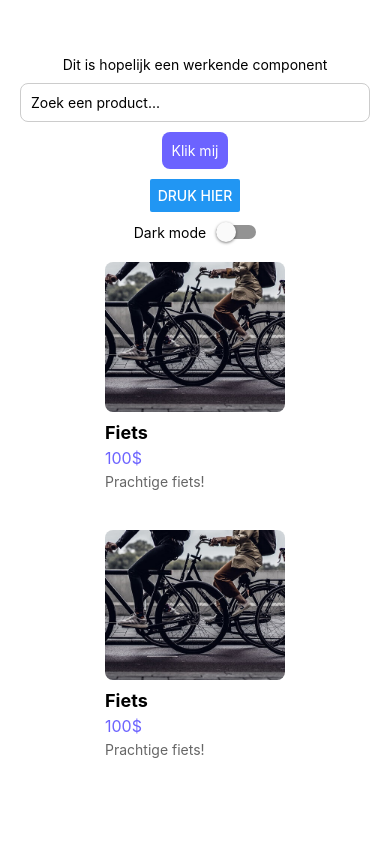
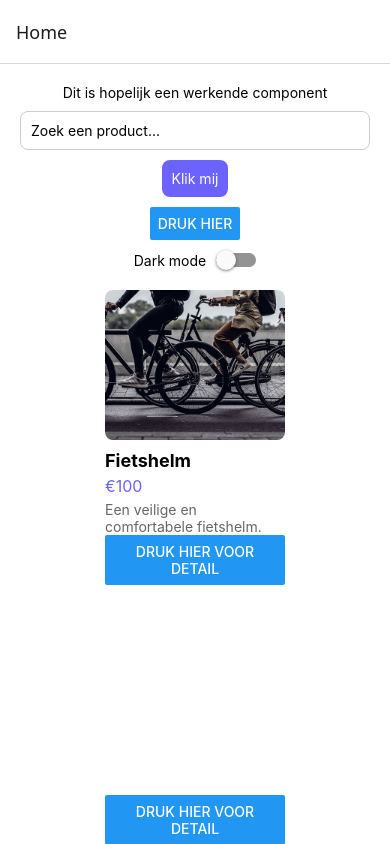
Before and after one commit to Stef-Hermans/mobile-app, a React Native app: screen /Home in a window 390 px wide. Built offline with nearby package versions, Linux system fonts and the light colour scheme.

Commit message:
Les - 18/03/2026

```diff
--- a/App.js
+++ b/App.js
@@ -11,84 +11,21 @@ import {
 } from "react-native";
 import { useState } from "react";
 import ProductCard from "./components/ProductCard";
+import { NavigationContainer } from "@react-navigation/native";
+import { createNativeStackNavigator } from "@react-navigation/native-stack";
+
+import HomeScreen from "./screens/HomeScreen";
+import ProductDetail from "./screens/ProductDetail";
+
+const Stack = createNativeStackNavigator();
 
 export default function App() {
-  const [text, setText] = useState("");
-  const [isEnabled, setIsEnabled] = useState(false);
-
-  const product = {
-    name: "Fietshelm",
-    price: "$100",
-    description: "Een veilige en comfortabele fietshelm.",
-  };
-
   return (
-    <ScrollView contentContainerStyle={styles.container}>
-      <Text>Dit is hopelijk een werkende component</Text>
-
-      {/* TextInput */}
-      <TextInput
-        style={styles.input}
-        placeholder="Zoek een product..."
-        value={text}
-        onChangeText={setText}
-      />
-
-      {/* Pressable */}
-      <Pressable style={styles.pressable}>
-        <Text style={styles.pressableText}>Klik mij</Text>
-      </Pressable>
-
-      {/* Button */}
-      <Button title="Druk hier" onPress={() => alert("Button geklikt")} />
-
-      {/* Switch */}
-      <View style={styles.switchContainer}>
-        <Text>Dark mode</Text>
-        <Switch
-          value={isEnabled}
-          onValueChange={() => setIsEnabled(!isEnabled)}
-        />
-      </View>
-
-      {/* ProductCards */}
-      <ProductCard product={product} />
-      <ProductCard product={product} />
-
-      <StatusBar style="auto" />
-    </ScrollView>
+    <NavigationContainer>
+      <Stack.Navigator>
+        <Stack.Screen name="Home" component={HomeScreen} />
+        <Stack.Screen name="Details" component={ProductDetail} />
+      </Stack.Navigator>
+    </NavigationContainer>
   );
 }
-
-const styles = StyleSheet.create({
-  container: {
-    flexGrow: 1,
-    backgroundColor: "#fff",
-    alignItems: "center",
-    justifyContent: "center",
-    padding: 20,
-  },
-  input: {
-    width: "100%",
-    borderWidth: 1,
-    borderColor: "#ccc",
-    padding: 10,
-    marginVertical: 10,
-    borderRadius: 8,
-  },
-  pressable: {
-    backgroundColor: "#6C63FF",
-    padding: 10,
-    borderRadius: 8,
-    marginBottom: 10,
-  },
-  pressableText: {
-    color: "#fff",
-  },
-  switchContainer: {
-    flexDirection: "row",
-    alignItems: "center",
-    gap: 10,
-    marginVertical: 10,
-  },
-});
--- a/components/ProductCard.js
+++ b/components/ProductCard.js
@@ -1,13 +1,16 @@
 import React from "react";
-import { View, Text, Image, StyleSheet } from "react-native";
+import { View, Text, Image, Button, StyleSheet } from "react-native";
+import { useNavigation } from "@react-navigation/native";
 
-const ProductCard = ({ product }) => {
+const ProductCard = ({ title, description, price, image, onPress }) => {
+  const navigation = useNavigation();
   return (
     <View style={styles.card}>
-      <Image source={require("../images/product.jpg")} style={styles.image} />
-      <Text style={styles.title}>Fiets</Text>
-      <Text style={styles.price}>100$</Text>
-      <Text style={styles.description}>Prachtige fiets!</Text>
+      <Image source={image} style={styles.image} />
+      <Text style={styles.title}>{title}</Text>
+      <Text style={styles.price}>{price}</Text>
+      <Text style={styles.description}>{description}</Text>
+      <Button title="Druk hier voor detail" onPress={onPress} />
     </View>
   );
 };
--- /dev/null
+++ b/screens/HomeScreen.js
@@ -0,0 +1,109 @@
+import { StatusBar } from "expo-status-bar";
+import {
+  StyleSheet,
+  Text,
+  View,
+  TextInput,
+  Pressable,
+  ScrollView,
+  Button,
+  Switch,
+} from "react-native";
+import { useState } from "react";
+import ProductCard from "../components/ProductCard";
+
+const HomeScreen = ({ navigation }) => {
+  const [text, setText] = useState("");
+  const [isEnabled, setIsEnabled] = useState(false);
+
+  const product = {
+    name: "Fietshelm",
+    price: "$100",
+    description: "Een veilige en comfortabele fietshelm.",
+  };
+
+  return (
+    <ScrollView contentContainerStyle={styles.container}>
+      <Text>Dit is hopelijk een werkende component</Text>
+
+      {/* TextInput */}
+      <TextInput
+        style={styles.input}
+        placeholder="Zoek een product..."
+        value={text}
+        onChangeText={setText}
+      />
+
+      {/* Pressable */}
+      <Pressable style={styles.pressable}>
+        <Text style={styles.pressableText}>Klik mij</Text>
+      </Pressable>
+
+      {/* Button */}
+      <Button title="Druk hier" onPress={() => alert("Button geklikt")} />
+
+      {/* Switch */}
+      <View style={styles.switchContainer}>
+        <Text>Dark mode</Text>
+        <Switch
+          value={isEnabled}
+          onValueChange={() => setIsEnabled(!isEnabled)}
+        />
+      </View>
+
+      {/* ProductCards */}
+      <ProductCard
+        title="Fietshelm"
+        description="Een veilige en comfortabele fietshelm."
+        price="€100"
+        image={require("../images/product.jpg")}
+        onPress={() =>
+          navigation.navigate("Details", {
+            title: "Fietshelm",
+            description: "Een veilige en comfortabele fietshelm.",
+            price: "100",
+            image: require("../images/product.jpg"),
+          })
+        }
+      />
+      <ProductCard product={product} />
+
+      <StatusBar style="auto" />
+    </ScrollView>
+  );
+};
+
+const styles = StyleSheet.create({
+  container: {
+    flexGrow: 1,
+    backgroundColor: "#fff",
+    alignItems: "center",
+    justifyContent: "center",
+    padding: 20,
+  },
+  input: {
+    width: "100%",
+    borderWidth: 1,
+    borderColor: "#ccc",
+    padding: 10,
+    marginVertical: 10,
+    borderRadius: 8,
+  },
+  pressable: {
+    backgroundColor: "#6C63FF",
+    padding: 10,
+    borderRadius: 8,
+    marginBottom: 10,
+  },
+  pressableText: {
+    color: "#fff",
+  },
+  switchContainer: {
+    flexDirection: "row",
+    alignItems: "center",
+    gap: 10,
+    marginVertical: 10,
+  },
+});
+
+export default HomeScreen;
--- /dev/null
+++ b/screens/ProductDetail.js
@@ -0,0 +1,77 @@
+import { StatusBar } from "expo-status-bar";
+import {
+  StyleSheet,
+  Text,
+  ScrollView,
+  Image,
+  View,
+  Button,
+} from "react-native";
+import { useState } from "react";
+
+const ProductDetail = ({ route }) => {
+  const { title, description, price, image } = route.params;
+
+  const [quantity, setQuantity] = useState(1);
+
+  const increaseQuantity = () => setQuantity(quantity + 1);
+  const decreaseQuantity = () => {
+    if (quantity > 1) {
+      setQuantity(quantity - 1);
+    }
+  };
+
+  return (
+    <ScrollView contentContainerStyle={styles.container}>
+      <Text style={styles.title}>Detailscherm</Text>
+      <Image source={image} style={styles.image} />
+      <Text style={styles.title}>{title}</Text>
+      <Text style={styles.price}>€{price}</Text>
+      <Text style={styles.description}>{description}</Text>
+
+      <View style={styles.quantityContainer}>
+        <Button title="-" onPress={decreaseQuantity} />
+        <Text style={styles.quantity}>{quantity}</Text>
+        <Button title="+" onPress={increaseQuantity} />
+      </View>
+
+      <Text style={styles.totalPrice}>Totaal: €{quantity * price}</Text>
+      <StatusBar style="auto" />
+    </ScrollView>
+  );
+};
+
+const styles = StyleSheet.create({
+  container: {
+    flexGrow: 1,
+    backgroundColor: "#fff",
+    alignItems: "center",
+    justifyContent: "center",
+    padding: 20,
+  },
+  input: {
+    width: "100%",
+    borderWidth: 1,
+    borderColor: "#ccc",
+    padding: 10,
+    marginVertical: 10,
+    borderRadius: 8,
+  },
+  pressable: {
+    backgroundColor: "#6C63FF",
+    padding: 10,
+    borderRadius: 8,
+    marginBottom: 10,
+  },
+  pressableText: {
+    color: "#fff",
+  },
+  switchContainer: {
+    flexDirection: "row",
+    alignItems: "center",
+    gap: 10,
+    marginVertical: 10,
+  },
+});
+
+export default ProductDetail;
```
Also changed, not shown: package.json (+6 -1 lines), 1 other file (tests, documents, lock files or other folders).
